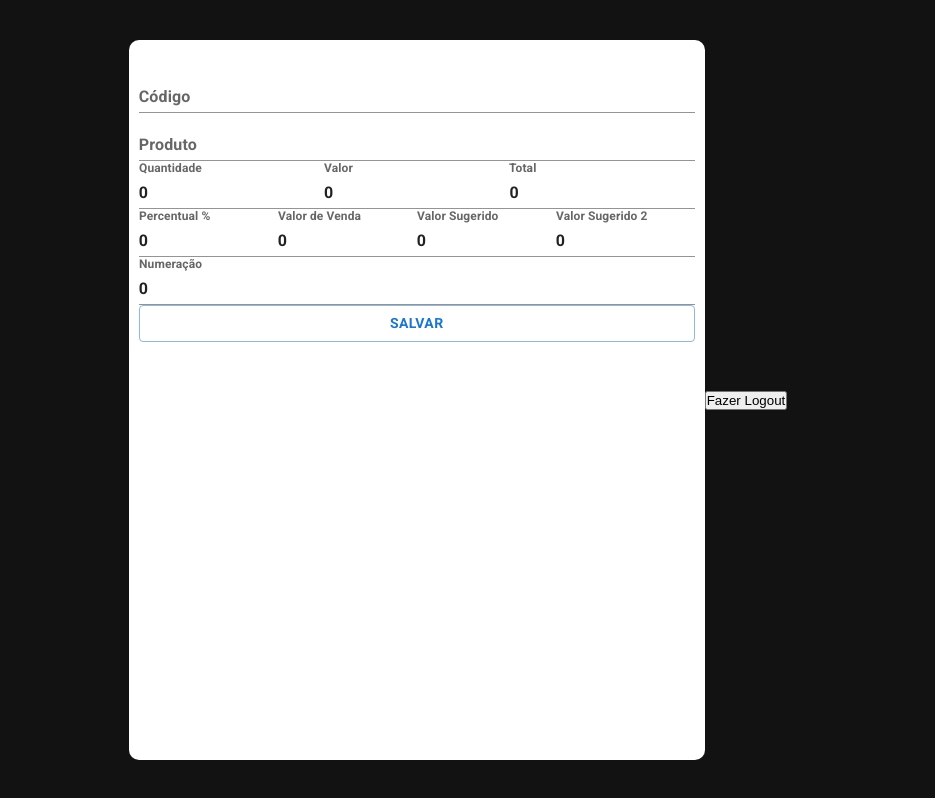
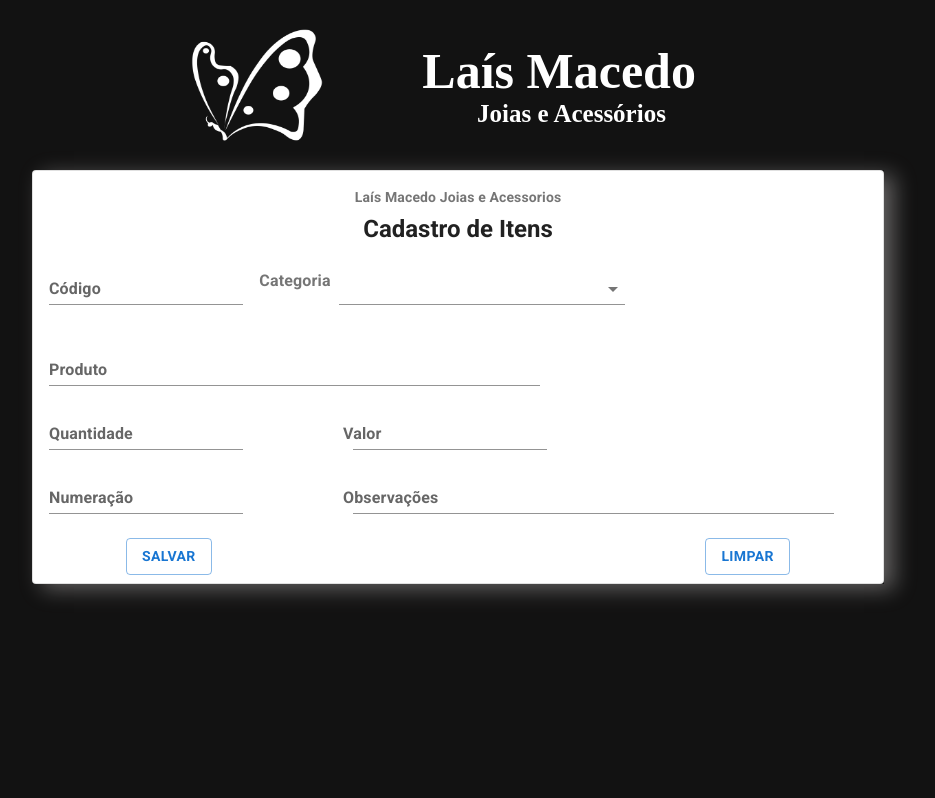
Before and after one commit to kleitonbatista/laismacedo, a React (Create React App) app: page /dashboard in a window 1280 px wide. Shown: the whole page, without its empty margins (182-1117 px from the left). Built offline with nearby package versions, Linux system fonts and the light colour scheme; no server answers; sample sign-in values are in the browser's storage.

Commit message:
layout tela de cadastro concluiida

```diff
--- a/package.json
+++ b/package.json
@@ -6,6 +6,7 @@
     "@emotion/react": "^11.10.5",
     "@emotion/styled": "^11.10.5",
     "@fontsource/roboto": "^4.5.8",
+    "@material-ui/core": "^4.12.4",
     "@mui/icons-material": "^5.11.0",
     "@mui/material": "^5.11.4",
     "@mui/styled-engine-sc": "^5.11.0",
--- a/src/pages/Dashboard/index.js
+++ b/src/pages/Dashboard/index.js
@@ -1,77 +1,194 @@
-import { Button, TextField } from "@mui/material";
-import { useContext, useState } from "react";
+import { Button, Container, TextField } from "@mui/material";
+import { useContext, useState, useEffect } from "react";
 import { toast } from "react-toastify";
 import { AuthContext } from "../../contexts/auth";
 import firebase from "../../service/firebaseConnection";
+
+import { makeStyles } from '@material-ui/core/styles';
+import Card from '@material-ui/core/Card';
+import CardActions from '@material-ui/core/CardActions';
+import CardContent from '@material-ui/core/CardContent';
+import Typography from '@material-ui/core/Typography';
+
+import MenuItem from '@material-ui/core/MenuItem';
+import Select from '@material-ui/core/Select';
+import InputLabel from '@material-ui/core/InputLabel';
+import logoLm from "../../assets/laisMacedo.png";
+
+
+
 import "./style.css";
+
+
+const useStyles = makeStyles({
+  root: {
+    minWidth: 275,
+  },
+  bullet: {
+    display: 'inline-block',
+    margin: '0 2px',
+    transform: 'scale(0.8)',
+  },
+  title: {
+    fontSize: 14,
+  },
+  pos: {
+    marginBottom: 12,
+  },
+});
+
+
+
 export default function Dashboard() {
   const { signOut } = useContext(AuthContext);
   const [codigo, setCodigo] = useState('');
-  const [produto,setProduto] = useState('');
-  const [quantidade, setQuantidade] = useState(0);
-  const [valor, setValor] = useState(0);
-  const [total, setTotal] = useState(0);
-  const [percentaul, setPercentual] = useState(0);
-  const [valorVenda, setValorVenda] = useState(0);
-  const [sugestaoMin, setSugestaoMin] = useState(0);
-  const [sugestaoMax, setSugestaoMax] = useState(0);
-  const [numeracao, setNumeracao] = useState(0);
+  const [produto, setProduto] = useState('');
+  const [quantidade, setQuantidade] = useState('');
+  const [valor, setValor] = useState('');
+  const [total, setTotal] = useState('');
+  const [percentaul, setPercentual] = useState('');
+  const [valorVenda, setValorVenda] = useState('');
+  const [sugestaoMin, setSugestaoMin] = useState('');
+  const [sugestaoMax, setSugestaoMax] = useState('');
+  const [numeracao, setNumeracao] = useState();
+  const [lucroUnitario, setLucroUnitario] = useState('');
+  const [lucroTotal, setLucroTotal] = useState('');
 
-  function calculaTotal(){
-      if(valor > 0 && quantidade > 0){
-        setTotal(valor * quantidade);
+  useEffect(() => {
+    function calculaValorDeVenda() {
+      if (valor > 0 && percentaul > 0) {
+        let percent = percentaul / 100;
+        let valorFinal = valor * percent
+        setValorVenda((parseFloat(valorFinal) + parseFloat(valor)).toFixed(2));
+        setSugestaoMin(Math.floor(valorVenda));
       }
     }
-  function calculaValorVenda(){
-      if(valor > 0 && percentaul > 0){
-          console.log(percentaul/100);
-        setValorVenda(valor + (valor * (percentaul / 100)));
+    calculaValorDeVenda()
+  }, [percentaul, valor, valorVenda])
+
+  useEffect(() => {
+    function calculoLucroUnitario() {
+      setLucroUnitario((valorVenda - valor).toFixed(2));
+    }
+    function caculoLucroTotal() {
+      let vendaTotal = valorVenda * quantidade;
+      setLucroTotal((vendaTotal - total).toFixed(2));
+    }
+    if (valorVenda > 0 && valor > 0 && quantidade > 0) {
+      calculoLucroUnitario();
+      caculoLucroTotal();
+    }
+  }, [valorVenda])
+
+  function calculaTotal() {
+    if (valor > 0 && quantidade > 0) {
+      setTotal((valor * quantidade).toFixed(2));
     }
   }
-  function salvar (){
+
+  function salvar() {
     firebase.firestore().collection("produtos").add({
-        codigo : codigo,
-        descricaoProduto : produto,
-        quantidade : quantidade,
-        valor : valor,
+      codigo: codigo,
+      descricaoProduto: produto,
+      quantidade: quantidade,
+      valor: valor,
       total: total,
       percentual: percentaul,
       valorVenda: valorVenda,
-        sugestaoOne : sugestaoMin,
-        sugestaoTwo : sugestaoMax,
+      sugestaoOne: sugestaoMin,
+      sugestaoTwo: sugestaoMax,
       numeracao: numeracao
-      }).then((res)=>{
+    }).then((res) => {
       console.log(res);
-          toast.success("salvo com sucesso! "+res.id);
-      }).catch((err)=>{
+      toast.success("salvo com sucesso! " + res.id);
+    }).catch((err) => {
       console.log("erro");
       console.log(err);
     });
   }
+  const [age, setAge] = useState('');
+
+  const handleChange = (event) => {
+    setAge(event.target.value);
+  };
+  const classes = useStyles();
+  const bull = <span className={classes.bullet}>•</span>;
   return (
     <div className="container">
-      <div className="form">
-          <div className="form-input">
-          <TextField type="number" label="Código" onChange={(e)=> setCodigo(e.target.value)}  value={codigo} className="col-md-8" id="outlined-basic" variant="standard"/>
-          <TextField type="text"  label="Produto" onChange={(e)=>setProduto(e.target.value)} value={produto} className="col-md-12" id="outlined-basic"  variant="standard"/>
-          <div className="area-valor">
-            <TextField type="number" label="Quantidade" onChange={(e)=>setQuantidade(e.target.value)} value={quantidade} className="col-md-12" id="outlined-basic"  variant="standard"/>
-            <TextField type="text" label="Valor" onChange={(e)=>{setValor(e.target.value)}} onKeyUp={calculaTotal} value={valor} className="area-valor-space" id="outlined-basic"  variant="standard"/>
-            <TextField type="text"label="Total" onChange={(e)=>setTotal(e.target.value)} value={total} className="area-valor-space" id="outlined-basic"  variant="standard"/>
+      <Container maxWidth="md" className="main">
+        <div className="titulo">
+          <img src={logoLm} className="logoLm" alt="logo do sistema" />
+          <div className="sub-titulo">
+            <h1>Laís Macedo</h1>
+            <h3>Joias e Acessórios</h3>
           </div>
-          <div className="area-valor-final">
-            <TextField type="text"  label="Percentual %" onChange={(e)=>setPercentual(e.target.value)} onKeyUp={calculaValorVenda} value={percentaul} className="col-md-12" id="outlined-basic"  variant="standard"/>
-            <TextField type="text" label="Valor de Venda" onChange={(e)=>setValorVenda(e.target.value)} value={valorVenda} className="col-md-12" id="outlined-basic"  variant="standard"/>
-            <TextField type="text" label="Valor Sugerido" onChange={(e)=>setSugestaoMin(e.target.value)} value={sugestaoMin} className="col-md-12" id="outlined-basic"  variant="standard"/>
-            <TextField type="text" label="Valor Sugerido 2" onChange={(e)=>setSugestaoMax(e.target.value)} value={sugestaoMax} className="col-md-12" id="outlined-basic"  variant="standard"/>
         </div>
-          <TextField type="number" label="Numeração" onChange={(e)=>setNumeracao(e.target.value)} value={numeracao} className="col-md-12" id="outlined-basic"  variant="standard"/>
-          <Button onClick={salvar} className="btn-salvar" variant="outlined">Salvar</Button>
+        <div className="box">
+          <Card className={classes.root} variant="outlined">
+            <CardContent>
+              <span className="center">
+                <Typography className={classes.title} color="textSecondary" gutterBottom>
+                  <span className="center">Laís Macedo Joias e Acessorios</span>
+                </Typography>
+              </span>
+              <Typography variant="h5" className="center" component="h2">
+                Cadastro de Itens
+              </Typography>
+              <Typography className={classes.pos} color="textSecondary">
+                {/* adjective */}
+              </Typography>
+              {/* <Typography variant="body2" > */}
+              <div className="topo">
+
+                <TextField type="number" label="Código" onChange={(e) => setCodigo(e.target.value)} value={codigo} id="outlined-basic" variant="standard" />
+
+                {/*  */}
+                <InputLabel id="demo-simple-select-label" className="lbl-select">Categoria</InputLabel>
+
+                <Select
+                  labelId="demo-simple-select-label"
+                  id="demo-simple-select"
+                  value={age}
+                  className="select"
+                  onChange={handleChange}
+                >
+                  <MenuItem value={10}>Colar</MenuItem>
+                  <MenuItem value={20}>Brinco</MenuItem>
+                  <MenuItem value={30}>Pingente</MenuItem>
+                  <MenuItem value={40}>Conjunto</MenuItem>
+                </Select>
               </div>
+              {/*  */}
+              <br />
+              <TextField className="largura space-height" type="text" label="Produto" onChange={(e) => setProduto(e.target.value)} value={produto} id="outlined-basic" variant="standard" />
+              <br />
+              <TextField type="number" label="Quantidade" onChange={(e) => setQuantidade(e.target.value)} value={quantidade} className="space-height" id="outlined-basic" variant="standard" />
+              <TextField type="text" label="Valor" onChange={(e) => { setValor(e.target.value) }} onKeyUp={calculaTotal} value={valor} className="area-valor-space space-height" id="outlined-basic" variant="standard" />
+              {total > 0 && (
+                <>
+                  <TextField type="text" label="Total" value={total} className="area-valor-space space-height" id="outlined-basic" variant="standard" />
+                  <br />
+                  <TextField type="text" label="Percentual %" onChange={(e) => setPercentual(e.target.value)} value={percentaul} className="space-height" id="outlined-basic" variant="standard" />
+                  <TextField type="text" label="Venda Unitário" onChange={(e) => setValorVenda(e.target.value)} value={valorVenda} className="area-valor-space space-height" id="outlined-basic" variant="standard" />
+                  <TextField type="text" label="Valor Sugerido" value={sugestaoMin} className="area-valor-space space-height" id="outlined-basic" variant="standard" />
+                  <br />
+                  <TextField type="text" label="Lucro Unitário" value={lucroUnitario} className="space-height" id="outlined-basic" variant="standard" />
+                  <TextField type="text" label="Lucro Total" value={lucroTotal} className="area-valor-space space-height" id="outlined-basic" variant="standard" />
+                </>)}
+              {/* <TextField type="text" label="Valor Sugerido 2" onChange={(e) => setSugestaoMax(e.target.value)} value={sugestaoMax} className="" id="outlined-basic" variant="standard" /> */}
+              <br />
+              <TextField type="number" label="Numeração" onChange={(e) => setNumeracao(e.target.value)} value={numeracao} className="space-height" id="outlined-basic" variant="standard" />
+              <TextField multiline type="text" label="Observações" maxRows={4} className="space-height area-valor-space line" id="outlined-basic" variant="standard" />
+              {/* </Typography> */}
+            </CardContent>
+            <CardActions className="group-btn">
+              <Button onClick={salvar} className="btn-salvar" color="primary" variant="outlined">Salvar</Button>
+              <Button onClick={salvar} className="btn-salvar" variant="outlined">Limpar</Button>
 
+            </CardActions>
+          </Card>
         </div>
-      <button onClick={() => signOut()}>Fazer Logout</button>
-
+      </Container >
     </div>
   );
 }
--- a/src/pages/Dashboard/style.css
+++ b/src/pages/Dashboard/style.css
@@ -2,17 +2,80 @@
     height:100%;
     display:flex;
     justify-content: center;
-    align-items: center;
+    /* align-items: center; */
     background-color: #121212;
 }
+.center{
+    display: flex;
+    align-items: center;
+    justify-content: center;
+}
+ .space-height{
+    margin-top: 2% !important;
+ }
+.largura{
+    width: 60%;
+}
+@import url('https://fonts.googleapis.com/css2?family=Parisienne&display=swap');
+.titulo{
+    color: #FFF;
+    display: flex;
+    justify-content: center;
+    align-items: center;
+    margin-left: -15%;
 
+}
+.titulo h1{
+    font-size: 50px;
+    font-family: 'Parisienne', cursive;
+
+}
+.titulo h3{
+    margin-left: 20%;
+    font-size: 25px;
+    font-family: 'Parisienne', cursive;
+
+}
 .form{
     background-color: #FFF;
     height: 90%;
     width: 45%;
     border-radius: 10px;
 }
+.topo{
+    display: flex;
+    flex-direction:row;
+    align-items: center;
+}
+.main{
+    /* display: row !important; */
+    flex-direction: column !important;
+    align-items: center !important;
+    justify-content: center !important;
+}
+.box{
+    box-shadow: rgba(245, 242, 242, 0.35) 10px 5px 20px;
 
+}
+.group-btn{
+    justify-content: space-between;
+    margin-left: 10%;
+    margin-right: 10%;
+}
+.logoLm{
+    justify-content: center !important;
+    align-items: center !important;
+    width: 330px;
+    height:170px;
+}
+.select{
+    width: 35%;
+    margin-top: 2%;
+}
+.lbl-select{
+    margin-left: 2%;
+    margin-right: 1%;
+}
 .form-input{
     display: flex;
     flex-direction: column;
@@ -29,6 +92,10 @@
     margin-top: 30px;
 }
 
+.line{
+    width: 60%;
+}
+
 .area-valor{
     display: flex;
     flex-direction: row;
@@ -39,6 +106,6 @@
 }
 
 .area-valor-space{
-    margin-left: 100px;
-    padding-left: 10px;
+    margin-left: 100px !important;
+    padding-left: 10px !important;
 }
```
Also changed, not shown: src/assets/laisMacedo.png (added), 1 other file (tests, documents, lock files or other folders). Lines whose indentation alone changed are shown as unchanged.
